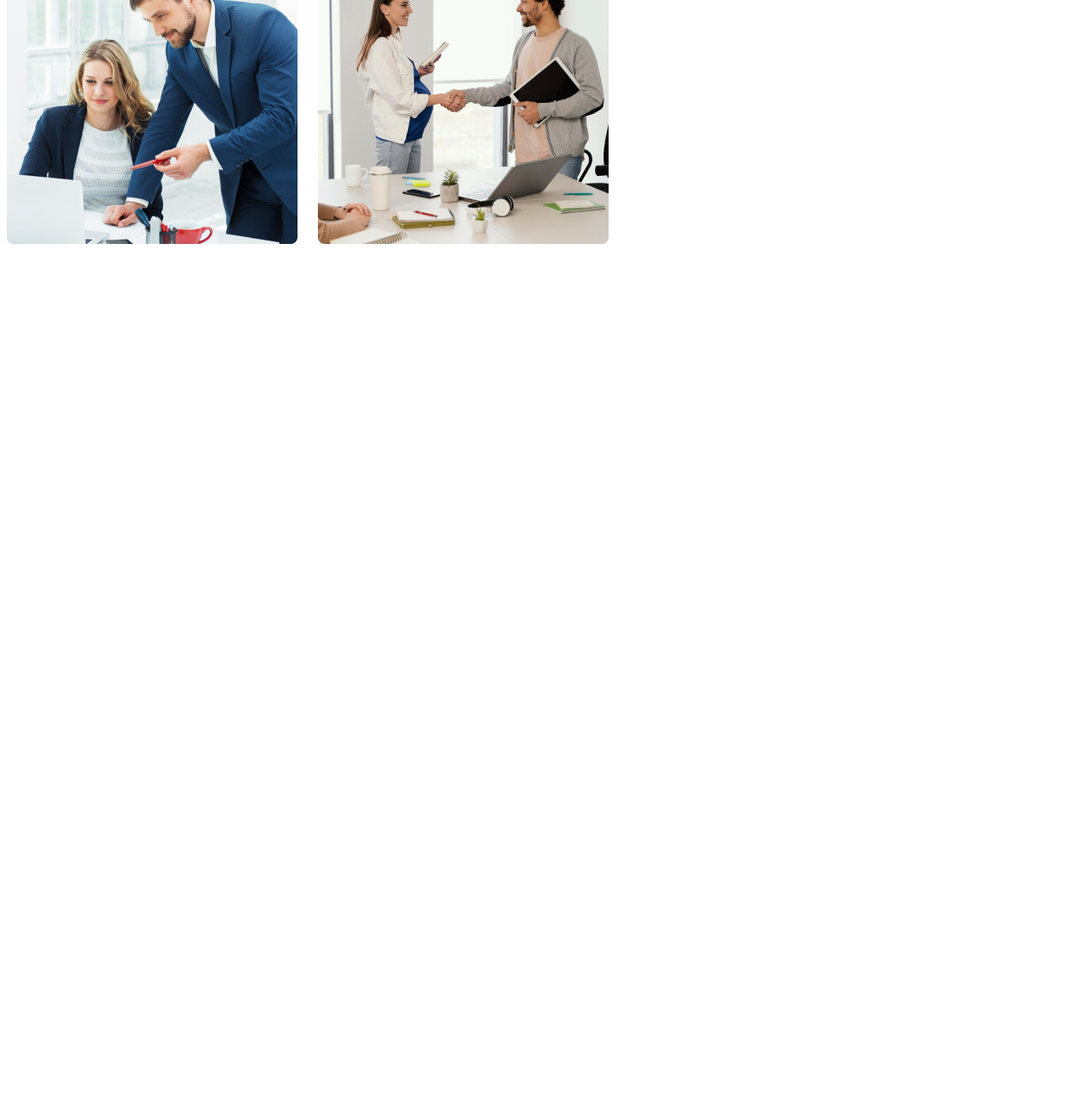
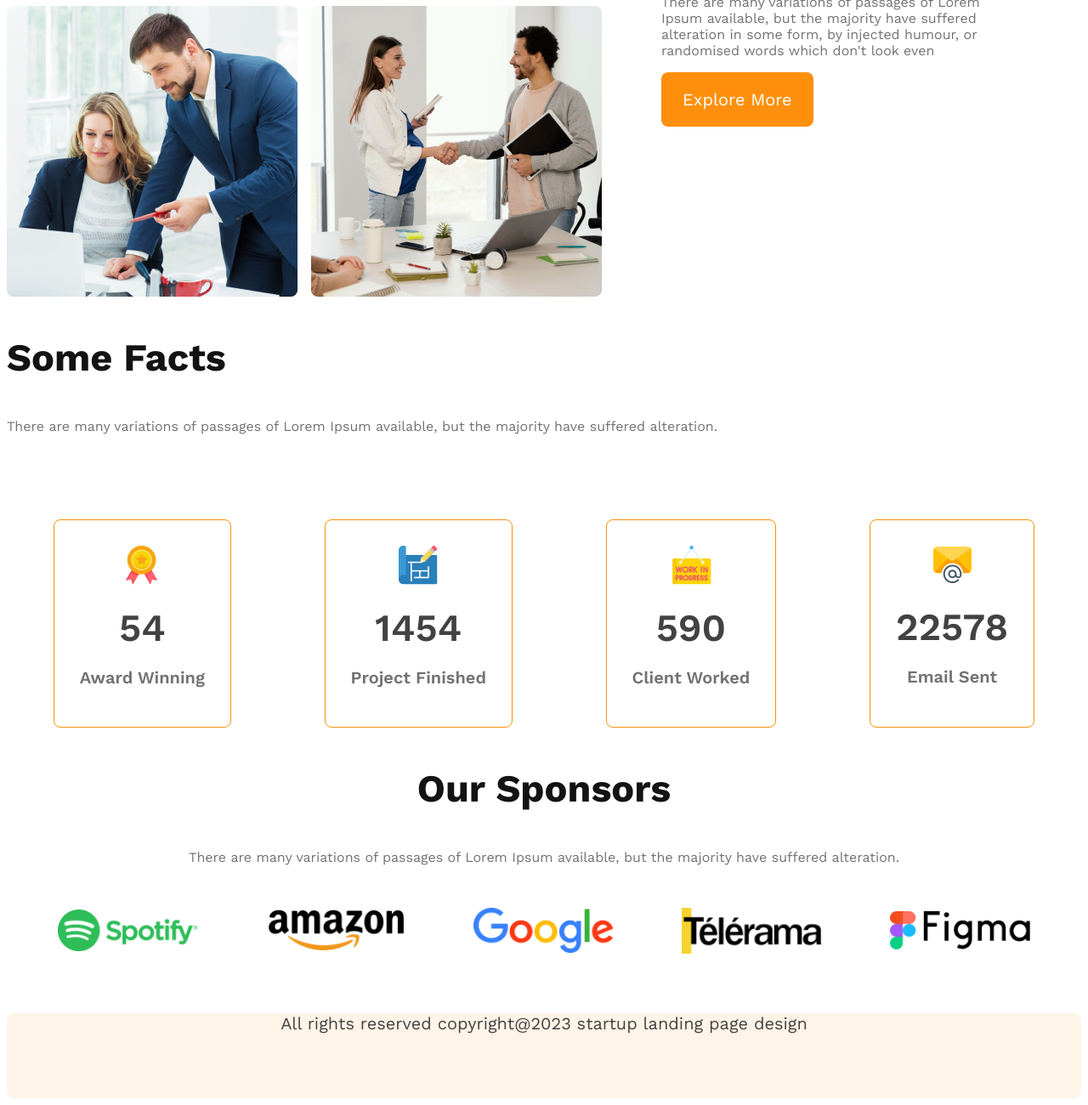
Before and after one commit to princemahmood117/Architecture-Website, a plain HTML site: page index.html in a window 1280 px wide. Shown: the part 1494-2794 px from the top of the page at 85% size. Before the commit the page ends 1789 px from the top, so only its background shows below. Drawn offline with nearby package versions, Linux system fonts and the light colour scheme.

Commit message:
maximum done

```diff
--- a/Styles/style.css
+++ b/Styles/style.css
@@ -95,11 +95,12 @@ header {
 
 main {
     max-width: 1440px;
-    margin: 0px auto;
+    margin: 70px auto;
 }
 
 .team-container {
     display: flex;
+    align-items: center;
 }
 
 .text-features {
@@ -121,7 +122,7 @@ main {
 .team-img-comtainer {
     display: grid;
     grid-template-columns: repeat(2, 1fr);
-    gap: 1.5rem;
+    gap: 1rem;
 }
 
 .team-content {
@@ -141,6 +142,118 @@ main {
     font-family: Work Sans;
     font-size: 45px;
     font-weight: 700;
+}
+
+/* facts styles */
+
+.some-facts {
+    color: #131313;
+    font-family: Work Sans;
+    font-size: 45px;
+    font-weight: 700;
+}
+
+.facts-para {
+    color: #727272;
+    font-family: Work Sans;
+    font-size: 16px;
+    font-weight: 400;
+}
+
+.facts-card-container {
+    margin-top: 100px;
+    display: flex;
+    justify-content: space-around;
+
+}
+
+.facts-card-container .card {
+    border: 1px solid #FF900E;
+    border-radius: 8px;
+    text-align: center;
+    padding: 30px;
+
+}
+
+.number {
+    color: #424242;
+    font-family: Work Sans;
+    font-size: 45px;
+    font-weight: 600;
+
+}
+
+.text {
+    color: #727272;
+    text-align: center;
+    font-family: Work Sans;
+    font-size: 20px;
+    font-weight: 600;
+
+}
+
+.facts-card-container .number {
+    margin-top: 10px;
+    margin-bottom: 10px;
+}
+
+.facts-card-container .text {
+    margin-top: 5px;
+
+}
+
+
+/* Sponsor styles */
+
+
+.sponsor-title {
+    color: #131313;
+    font-family: Work Sans;
+    font-size: 45px;
+    font-weight: 700;
+}
+
+.sponsor-details {
+    color: #727272;
+    text-align: center;
+    font-family: Work Sans;
+    font-size: 16px;
+    font-weight: 400;
+
+}
+
+.sponsors {
+    max-width: 100%;
+    text-align: center;
+}
+
+.sponsors-img-container {
+    display: flex;
+    justify-content: space-evenly;
+    margin-top: 50px;
+    gap: 20px;
+    align-items: center;
+}
+
+.sponsors-img-container img {
+    width: 165px;
+}
+
+
+.footer {
+    width: 100%;
+    height: 100px;
+    border-radius: 8px;
+    background: #FFF4E7;
+
+}
+
+.footer-info {
+    color: #424242;
+    font-family: Work Sans;
+    font-size: 20px;
+    font-weight: 400;
+    text-align: center;
 }
 
 
@@ -178,6 +291,35 @@ main {
 
     }
 
+    .team-container {
+        flex-direction: column;
+    }
+
+    .team-img-comtainer {
+        grid-template-columns: 1fr;
+
+    }
+
+    .team-content {
+        padding-left: 20px;
+        padding-right: 20px;
+    }
+
+    .facts-card-container {
+        flex-direction: column;
+        gap: 10px;
+    }
+
+    .facts {
+        text-align: center;
+    }
+
+    .sponsors-img-container {
+        flex-direction: column;
+        padding: 20px;
+        gap: 30px;
+    }
+
 }
 
 /* for medium devices */
@@ -192,6 +334,16 @@ main {
         padding: 50px;
     }
 
+    .team-img-comtainer {
+        flex-direction: column;
+    }
+
+    .sponsors-img-container {
+        flex-direction: column;
+        padding: 20px;
+        gap: 30px;
+    }
+
 }
 
 /* semi larger devices */
@@ -202,3 +354,11 @@ main {
     }
 
 }
+
+@media screen and (min-width:300) and (max-width:900) {
+
+    .team-container {
+        flex-direction: column;
+    }
+
+}
--- a/index.html
+++ b/index.html
@@ -43,7 +43,7 @@
     </header>
 
 
-
+                <!-- main section -->
 
     <main>
 
@@ -69,8 +69,80 @@
             </div>
         </section>
 
+        <!-- features section -->
+
+
+        <section class="features">
+
+        </section>
+
+
+
+
+        <!-- facts section -->
+        <section class="facts">
+          <h3 class="some-facts">Some Facts</h3>
+
+          <p class="facts-para">There are many variations of passages of Lorem Ipsum available, but the majority have suffered alteration.</p>
+
+          <div class="facts-card-container">
+
+            <div class="card">
+              <img src="./Assets/icons/ribon.png" alt="">
+              <h2 class="card-number"><span class="number">54</span></h2>
+              <p class="card-title"><span class="text">Award Winning</span></p>
+            </div>
+
+            <div class="card">
+              <img src="./Assets/icons/projects.png" alt="">
+              <h2 class="card-number"><span class="number">1454</span></h2>
+              <p class="card-title"><span class="text">Project Finished</span></p>
+            </div>
+
+            <div class="card">
+              <img src="./Assets/icons/customers.png" alt="">
+              <h2 class="card-number"><span class="number">590</span></h2>
+              <p class="card-title"><span class="text">Client Worked</span></p>
+            </div>
+
+            <div class="card">
+              <img src="./Assets/icons/email.png" alt="">
+              <h2 class="card-number"><span class="number">22578</span></h2>
+              <p class="card-title"><span class="text">Email Sent</span></p>
+            </div>
+
+          </div>
+
+        </section>
+
+
+        <!-- sponsor section -->
+
+        <section class="sponsors">
+
+          <h3 class="sponsor-title">Our Sponsors</h3>
+          <p class="sponsor-details">There are many variations of passages of Lorem Ipsum available, but the majority have suffered alteration.</p>
+
+          <div class="sponsors-img-container">
+            <img src="./Assets/sponsors/spotify.png" alt="">
+            <img src="./Assets/sponsors/amazon.png" alt="">
+            <img src="./Assets/sponsors/google.png" alt="">
+            <img src="./Assets/sponsors/telerama.png" alt="">
+            <img src="./Assets/sponsors/figma.png" alt="">
+          </div>
+
+        </section>
+
     </main>
 
-    <footer></footer>
+
+<!-- Footer section -->
+
+    <footer>
+      <div class="footer">
+        <p class="footer-info">All rights reserved copyright@2023 startup landing page design</p>
+
+      </div>
+    </footer>
   </body>
 </html>
```
